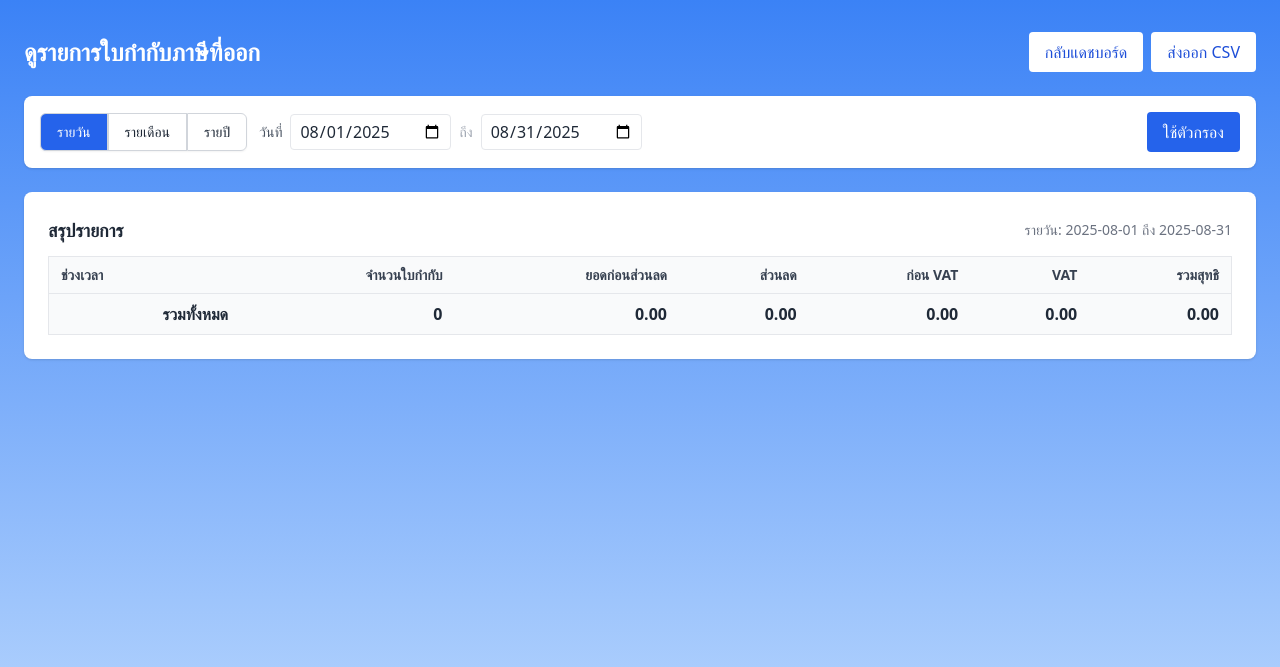
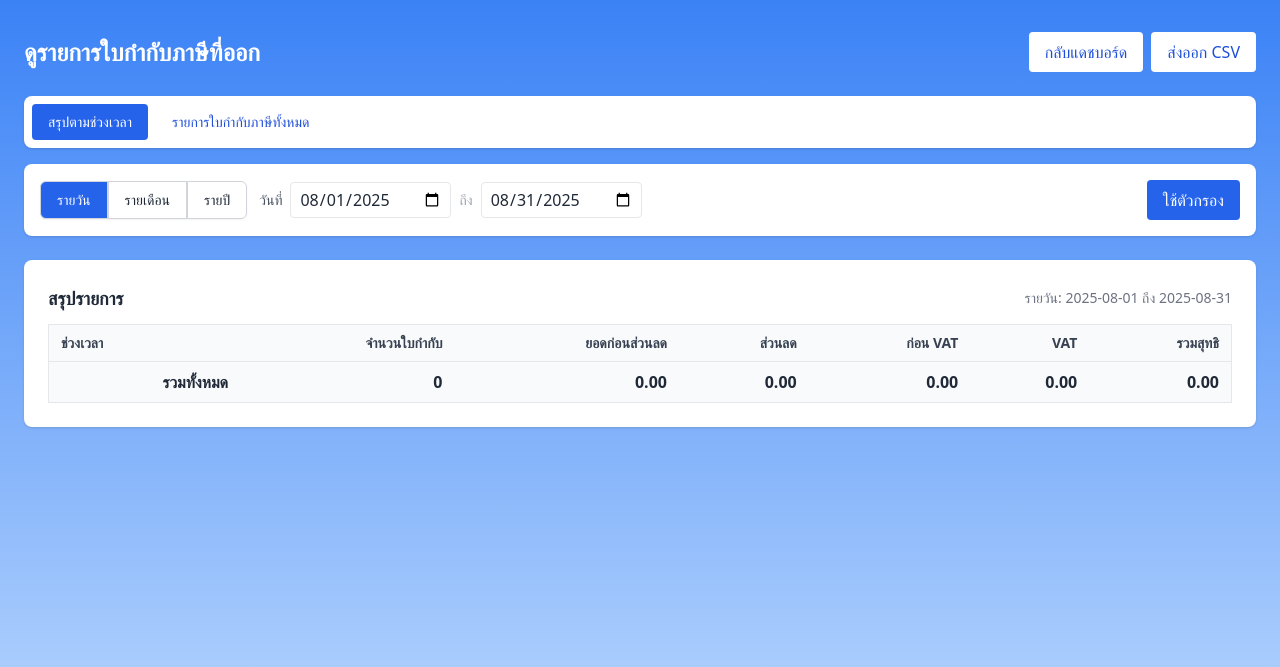
Before and after one commit to crescendonow/ssincom_bill_dev_test, a FastAPI app: page /summary_invoices.html in a window 1280 px wide. Shown: the top 667 px of the page. Run offline with FastAPI, Linux system fonts and the light colour scheme; data that the repository does not hold is empty; parts of the project's set-up code (start-up, migrations or seed data) failed here and were passed over; some libraries are stand-ins or nearby versions.

```diff
--- a/app/main.py
+++ b/app/main.py
@@ -128,6 +128,96 @@ async def submit(
 @app.get("/summary_invoices.html", response_class=HTMLResponse)
 async def summary_invoices_page(request: Request):
     return templates.TemplateResponse("summary_invoices.html", {"request": request})
+
+@app.get("/api/invoices")
+def api_list_invoices(
+    start: str | None = Query(None, description="YYYY-MM-DD"),
+    end: str | None = Query(None, description="YYYY-MM-DD"),
+    q: str | None = Query(None, description="ค้นหา (เลขที่/ชื่อลูกค้า/PO)")
+):
+    db = SessionLocal()
+    try:
+        inv = models.Invoice
+        it  = models.InvoiceItem
+
+        # รวมยอดต่อใบ (amount จาก items)
+        j = db.query(
+            inv.idx.label("idx"),
+            inv.invoice_number.label("invoice_number"),
+            inv.invoice_date.label("invoice_date"),
+            inv.fname.label("fname"),
+            inv.po_number.label("po_number"),
+            func.coalesce(func.sum(it.quantity * it.cf_itempricelevel_price), 0).label("amount")
+        ).join(
+            it, cast(it.invoice_number, Integer) == inv.idx   # items.invoice_number เป็นตัวเลขที่อ้าง idx
+        )
+
+        # filter by date
+        if start:
+            j = j.filter(inv.invoice_date >= cast(start, Date))
+        if end:
+            j = j.filter(inv.invoice_date <= cast(end, Date))
+
+        # search
+        if q:
+            like = f"%{q}%"
+            j = j.filter(or_(
+                inv.invoice_number.ilike(like),
+                inv.fname.ilike(like),
+                inv.po_number.ilike(like)
+            ))
+
+        j = j.group_by(inv.idx, inv.invoice_number, inv.invoice_date, inv.fname, inv.po_number)\
+             .order_by(inv.invoice_date.desc(), inv.idx.desc())
+
+        VAT_RATE = 0.07
+        rows = []
+        for idx, invoice_number, invoice_date, fname, po_number, amount in j.all():
+            before_vat = float(amount or 0)
+            vat = before_vat * VAT_RATE
+            grand = before_vat + vat
+            # แปลงวันที่เป็นสตริง
+            date_str = invoice_date.isoformat() if hasattr(invoice_date, "isoformat") else str(invoice_date)
+            rows.append({
+                "idx": idx,
+                "invoice_number": invoice_number,
+                "invoice_date": date_str,
+                "fname": fname,
+                "po_number": po_number,
+                "amount": float(before_vat),
+                "vat": float(vat),
+                "grand": float(grand),
+            })
+
+        return JSONResponse(content=jsonable_encoder(rows))
+    finally:
+        db.close()
+
+# ===== รายการสินค้าในใบกำกับ =====
+@app.get("/api/invoices/{inv_id}/items")
+def api_invoice_items(inv_id: int):
+    db = SessionLocal()
+    try:
+        it = models.InvoiceItem
+        # ดึงสินค้าตาม inv_id โดยเทียบกับ invoice_items.invoice_number
+        rows = db.query(
+            it.cf_itemid, it.cf_itemname, it.quantity, it.cf_itempricelevel_price, it.amount
+        ).filter(
+            cast(it.invoice_number, Integer) == inv_id
+        ).order_by(it.cf_items_ordinary.asc()).all()
+
+        data = []
+        for cf_itemid, cf_itemname, quantity, unit_price, amount in rows:
+            data.append({
+                "cf_itemid": cf_itemid,
+                "cf_itemname": cf_itemname,
+                "quantity": float(quantity or 0),
+                "unit_price": float(unit_price or 0),
+                "amount": float(amount or 0)
+            })
+        return JSONResponse(content=jsonable_encoder(data))
+    finally:
+        db.close()
 
 # ========= API summary =========
 @app.get("/api/invoices/summary")
--- a/app/static/js/summary_invoices.js
+++ b/app/static/js/summary_invoices.js
@@ -1,5 +1,7 @@
 // === CONFIG ===
 const API_URL = "/api/invoices/summary";
+const API_LIST = "/api/invoices";
+const API_ITEMS = (id) => `/api/invoices/${id}/items`;
 
 // === Utilities ===
 const fmtNum = (n) =>
@@ -22,6 +24,9 @@ let state = {
     monthPick: null,
     yearPick: null,
     rows: [],
+
+    // all invoices
+    allRows: [],
 };
 
 // === Init ===
@@ -32,6 +37,15 @@ document.addEventListener("DOMContentLoaded", () => {
     document.getElementById("monthPick").value = ymd(today).slice(0, 7);
     document.getElementById("yearPick").value = String(today.getFullYear());
 
+    // default filters for ALL tab
+    const allFrom = document.getElementById("allFrom");
+    const allTo = document.getElementById("allTo");
+    if (allFrom && allTo) {
+        allFrom.value = ymd(firstDayOfMonth(today));
+        allTo.value = ymd(lastDayOfMonth(today));
+    }
+
+    // granularity buttons
     document.querySelectorAll(".btn-gran").forEach((btn) => {
         btn.addEventListener("click", () => {
             document.querySelectorAll(".btn-gran").forEach(b => b.classList.remove("bg-blue-600", "text-white"));
@@ -41,12 +55,46 @@ document.addEventListener("DOMContentLoaded", () => {
         });
     });
 
+    // Summary actions
     document.getElementById("btnApply").addEventListener("click", applyFilter);
     document.getElementById("btnExportCsv").addEventListener("click", exportCsv);
 
+    // Tabs
+    document.getElementById("tabSummary").addEventListener("click", () => switchTab("summary"));
+    document.getElementById("tabAll").addEventListener("click", () => switchTab("all"));
+
+    // All invoices actions
+    document.getElementById("btnAllApply").addEventListener("click", loadAllInvoices);
+
+    // Modal handlers
+    document.getElementById("modalClose").addEventListener("click", () => toggleModal(false));
+    document.getElementById("itemsModal").addEventListener("click", (e) => {
+        if (e.target.id === "itemsModal") toggleModal(false);
+    });
+
     toggleFilterGroup();
-    applyFilter();
+    applyFilter();       // load summary
+    loadAllInvoices();   // load all invoices
 });
+
+function switchTab(which) {
+    const tabSummary = document.getElementById("tabSummary");
+    const tabAll = document.getElementById("tabAll");
+    const panelSummary = document.getElementById("panelSummary");
+    const panelAll = document.getElementById("panelAll");
+
+    if (which === "summary") {
+        tabSummary.classList.add("bg-blue-600", "text-white");
+        tabAll.classList.remove("bg-blue-600", "text-white");
+        panelSummary.classList.remove("hidden");
+        panelAll.classList.add("hidden");
+    } else {
+        tabAll.classList.add("bg-blue-600", "text-white");
+        tabSummary.classList.remove("bg-blue-600", "text-white");
+        panelAll.classList.remove("hidden");
+        panelSummary.classList.add("hidden");
+    }
+}
 
 function toggleFilterGroup() {
     const g = state.granularity;
@@ -55,6 +103,7 @@ function toggleFilterGroup() {
     document.getElementById("filter-year").classList.toggle("hidden", g !== "year");
 }
 
+// ===== Summary =====
 async function applyFilter() {
     readFilters();
 
@@ -80,11 +129,11 @@ async function applyFilter() {
         if (!res.ok) throw new Error(await res.text());
         const data = await res.json();
         state.rows = Array.isArray(data) ? data : [];
-        renderTable();
+        renderSummaryTable();
     } catch (err) {
         console.error(err);
         state.rows = [];
-        renderTable();
+        renderSummaryTable();
         alert("ดึงข้อมูลสรุปไม่สำเร็จ");
     }
 }
@@ -95,13 +144,13 @@ function readFilters() {
         state.dayFrom = document.getElementById("dayFrom").value || null;
         state.dayTo = document.getElementById("dayTo").value || null;
     } else if (g === "month") {
-        state.monthPick = document.getElementById("monthPick").value || null; // 'YYYY-MM'
+        state.monthPick = document.getElementById("monthPick").value || null;
     } else {
         state.yearPick = document.getElementById("yearPick").value || null;
     }
 }
 
-function renderTable() {
+function renderSummaryTable() {
     const body = document.getElementById("summaryBody");
     body.innerHTML = "";
 
@@ -157,3 +206,88 @@ function exportCsv() {
     a.click();
     URL.revokeObjectURL(a.href);
 }
+
+// ===== All invoices =====
+async function loadAllInvoices() {
+    const params = new URLSearchParams();
+    const f = document.getElementById("allFrom")?.value;
+    const t = document.getElementById("allTo")?.value;
+    const q = document.getElementById("allQ")?.value?.trim();
+
+    if (f) params.set("start", f);
+    if (t) params.set("end", t);
+    if (q) params.set("q", q);
+
+    try {
+        const res = await fetch(`${API_LIST}?${params.toString()}`, { headers: { "Accept": "application/json" } });
+        if (!res.ok) throw new Error(await res.text());
+        const data = await res.json();
+        state.allRows = Array.isArray(data) ? data : [];
+        renderAllTable();
+    } catch (err) {
+        console.error(err);
+        state.allRows = [];
+        renderAllTable();
+        alert("ดึงรายการใบกำกับไม่สำเร็จ");
+    }
+}
+
+function renderAllTable() {
+    const body = document.getElementById("allBody");
+    body.innerHTML = "";
+
+    for (const r of state.allRows) {
+        const tr = document.createElement("tr");
+        tr.innerHTML = `
+      <td class="px-3 py-2 text-sm border-b">${r.invoice_date ?? "-"}</td>
+      <td class="px-3 py-2 text-sm border-b">${r.invoice_number ?? "-"}</td>
+      <td class="px-3 py-2 text-sm border-b">${r.fname ?? "-"}</td>
+      <td class="px-3 py-2 text-sm border-b">${r.po_number ?? "-"}</td>
+      <td class="px-3 py-2 text-sm text-right border-b">${fmtNum(r.amount)}</td>
+      <td class="px-3 py-2 text-sm text-right border-b">${fmtNum(r.vat)}</td>
+      <td class="px-3 py-2 text-sm text-right border-b">${fmtNum(r.grand)}</td>
+      <td class="px-3 py-2 text-sm text-center border-b">
+        <button class="px-3 py-1 rounded bg-blue-600 text-white hover:bg-blue-700" data-items="${r.idx}">ดูสินค้า</button>
+      </td>
+    `;
+        body.appendChild(tr);
+    }
+
+    body.querySelectorAll("button[data-items]").forEach(btn => {
+        btn.addEventListener("click", async () => {
+            const id = btn.getAttribute("data-items");
+            await openItemsModal(id);
+        });
+    });
+}
+
+async function openItemsModal(invId) {
+    try {
+        const res = await fetch(API_ITEMS(invId), { headers: { "Accept": "application/json" } });
+        if (!res.ok) throw new Error(await res.text());
+        const items = await res.json();
+
+        const tbody = document.getElementById("modalItemsBody");
+        tbody.innerHTML = "";
+        for (const it of items) {
+            const tr = document.createElement("tr");
+            tr.innerHTML = `
+        <td class="px-3 py-2 text-sm border-b">${it.cf_itemid ?? ""}</td>
+        <td class="px-3 py-2 text-sm border-b">${it.cf_itemname ?? ""}</td>
+        <td class="px-3 py-2 text-sm text-right border-b">${fmtNum(it.quantity)}</td>
+        <td class="px-3 py-2 text-sm text-right border-b">${fmtNum(it.unit_price)}</td>
+        <td class="px-3 py-2 text-sm text-right border-b">${fmtNum(it.amount)}</td>
+      `;
+            tbody.appendChild(tr);
+        }
+        toggleModal(true);
+    } catch (err) {
+        console.error(err);
+        alert("ดึงรายการสินค้าไม่สำเร็จ");
+    }
+}
+
+function toggleModal(show) {
+    const m = document.getElementById("itemsModal");
+    m.classList.toggle("hidden", !show);
+}
--- a/app/templates/summary_invoices.html
+++ b/app/templates/summary_invoices.html
@@ -20,6 +20,18 @@
             </div>
         </div>
 
+        <!-- Tabs -->
+        <div class="bg-white rounded-lg p-2 shadow mb-4">
+            <div class="flex">
+                <button id="tabSummary"
+                    class="px-4 py-2 text-sm font-medium rounded bg-blue-600 text-white">สรุปตามช่วงเวลา</button>
+                <button id="tabAll"
+                    class="px-4 py-2 text-sm font-medium rounded text-blue-700 hover:bg-gray-100 ml-2">รายการใบกำกับภาษีทั้งหมด</button>
+            </div>
+        </div>
+
+        <!-- แพเนล: สรุปตามช่วงเวลา (เดิม) -->
+        <div id="panelSummary">
             <!-- แถบตัวกรอง -->
             <div class="bg-white rounded-lg p-4 shadow mb-6">
                 <div class="flex flex-wrap items-center gap-3">
@@ -75,15 +87,19 @@
                     <table class="min-w-full border border-gray-200">
                         <thead class="bg-gray-50">
                             <tr>
-                            <th class="px-3 py-2 text-left text-sm font-semibold text-gray-700 border-b">ช่วงเวลา</th>
-                            <th class="px-3 py-2 text-right text-sm font-semibold text-gray-700 border-b">จำนวนใบกำกับ
+                                <th class="px-3 py-2 text-left text-sm font-semibold text-gray-700 border-b">ช่วงเวลา
                                 </th>
-                            <th class="px-3 py-2 text-right text-sm font-semibold text-gray-700 border-b">ยอดก่อนส่วนลด
+                                <th class="px-3 py-2 text-right text-sm font-semibold text-gray-700 border-b">
+                                    จำนวนใบกำกับ</th>
+                                <th class="px-3 py-2 text-right text-sm font-semibold text-gray-700 border-b">
+                                    ยอดก่อนส่วนลด</th>
+                                <th class="px-3 py-2 text-right text-sm font-semibold text-gray-700 border-b">ส่วนลด
                                 </th>
-                            <th class="px-3 py-2 text-right text-sm font-semibold text-gray-700 border-b">ส่วนลด</th>
-                            <th class="px-3 py-2 text-right text-sm font-semibold text-gray-700 border-b">ก่อน VAT</th>
+                                <th class="px-3 py-2 text-right text-sm font-semibold text-gray-700 border-b">ก่อน VAT
+                                </th>
                                 <th class="px-3 py-2 text-right text-sm font-semibold text-gray-700 border-b">VAT</th>
-                            <th class="px-3 py-2 text-right text-sm font-semibold text-gray-700 border-b">รวมสุทธิ</th>
+                                <th class="px-3 py-2 text-right text-sm font-semibold text-gray-700 border-b">รวมสุทธิ
+                                </th>
                             </tr>
                         </thead>
                         <tbody id="summaryBody"></tbody>
@@ -103,6 +119,73 @@
             </div>
         </div>
 
+        <!-- แพเนล: รายการใบกำกับภาษีทั้งหมด -->
+        <div id="panelAll" class="hidden">
+            <div class="bg-white rounded-lg p-4 shadow mb-4">
+                <div class="flex flex-wrap items-center gap-2">
+                    <label class="text-sm text-gray-600">วันที่</label>
+                    <input id="allFrom" type="date" class="border rounded px-2 py-1">
+                    <span class="text-sm text-gray-400">ถึง</span>
+                    <input id="allTo" type="date" class="border rounded px-2 py-1">
+
+                    <input id="allQ" type="text" placeholder="ค้นหา (เลขที่ใบกำกับ / ชื่อลูกค้า / PO)"
+                        class="border rounded px-2 py-1 w-64">
+
+                    <button id="btnAllApply" class="ml-auto bg-blue-600 text-white px-4 py-2 rounded hover:bg-blue-700">
+                        ค้นหา
+                    </button>
+                </div>
+            </div>
+
+            <div class="bg-white rounded-lg p-6 shadow">
+                <div class="overflow-auto">
+                    <table class="min-w-full border border-gray-200">
+                        <thead class="bg-gray-50">
+                            <tr>
+                                <th class="px-3 py-2 text-left text-sm font-semibold text-gray-700 border-b">วันที่</th>
+                                <th class="px-3 py-2 text-left text-sm font-semibold text-gray-700 border-b">เลขที่</th>
+                                <th class="px-3 py-2 text-left text-sm font-semibold text-gray-700 border-b">ลูกค้า</th>
+                                <th class="px-3 py-2 text-left text-sm font-semibold text-gray-700 border-b">PO</th>
+                                <th class="px-3 py-2 text-right text-sm font-semibold text-gray-700 border-b">
+                                    ยอดก่อนส่วนลด</th>
+                                <th class="px-3 py-2 text-right text-sm font-semibold text-gray-700 border-b">VAT</th>
+                                <th class="px-3 py-2 text-right text-sm font-semibold text-gray-700 border-b">สุทธิ</th>
+                                <th class="px-3 py-2 text-center text-sm font-semibold text-gray-700 border-b">สินค้า
+                                </th>
+                            </tr>
+                        </thead>
+                        <tbody id="allBody"></tbody>
+                    </table>
+                </div>
+            </div>
+        </div>
+    </div>
+
+    <!-- Modal แสดงสินค้าในใบกำกับ -->
+    <div id="itemsModal" class="fixed inset-0 bg-black/40 hidden items-center justify-center z-50">
+        <div class="bg-white rounded-lg shadow max-w-3xl w-full mx-4">
+            <div class="flex items-center justify-between p-4 border-b">
+                <h3 class="font-bold">รายการสินค้า</h3>
+                <button id="modalClose" class="px-2 py-1 text-gray-600 hover:bg-gray-100 rounded">ปิด</button>
+            </div>
+            <div class="p-4 overflow-auto max-h-[70vh]">
+                <table class="min-w-full border border-gray-200">
+                    <thead class="bg-gray-50">
+                        <tr>
+                            <th class="px-3 py-2 text-left text-sm font-semibold text-gray-700 border-b">รหัส</th>
+                            <th class="px-3 py-2 text-left text-sm font-semibold text-gray-700 border-b">รายละเอียด</th>
+                            <th class="px-3 py-2 text-right text-sm font-semibold text-gray-700 border-b">จำนวน</th>
+                            <th class="px-3 py-2 text-right text-sm font-semibold text-gray-700 border-b">ราคา/หน่วย
+                            </th>
+                            <th class="px-3 py-2 text-right text-sm font-semibold text-gray-700 border-b">จำนวนเงิน</th>
+                        </tr>
+                    </thead>
+                    <tbody id="modalItemsBody"></tbody>
+                </table>
+            </div>
+        </div>
+    </div>
+
     <script src="/static/js/summary_invoices.js"></script>
 </body>
 
```
Lines whose indentation alone changed are shown as unchanged.
